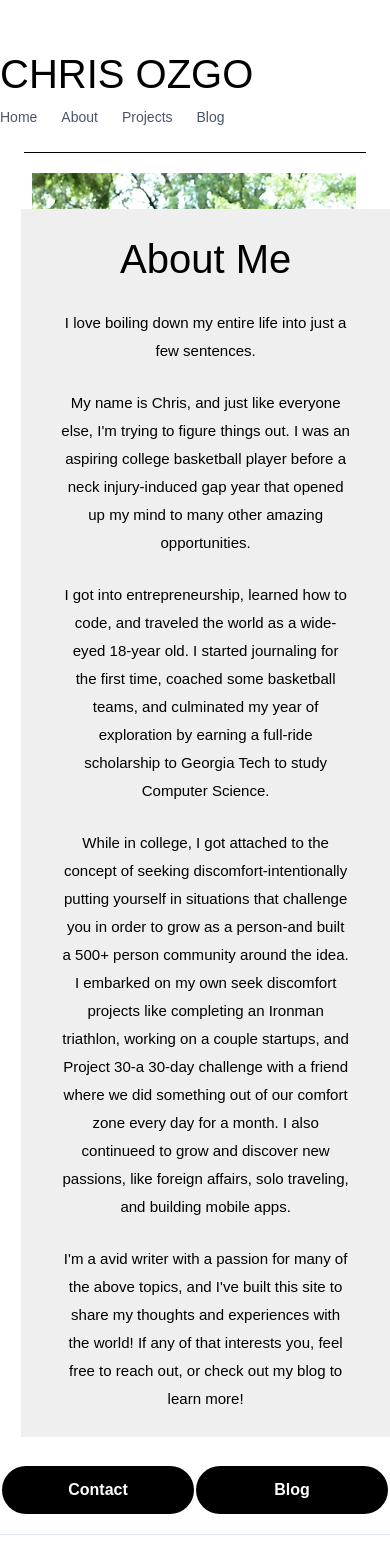
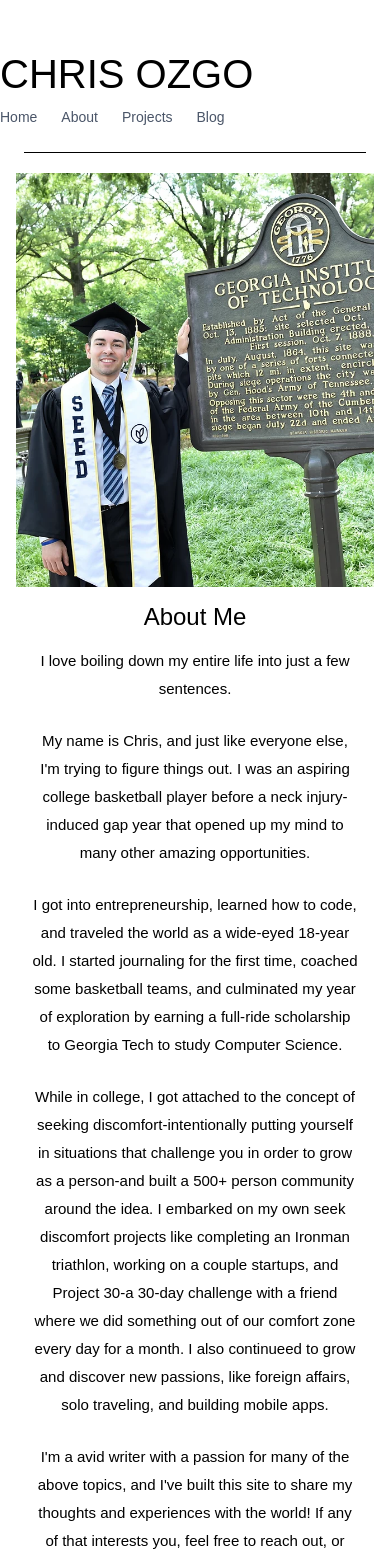
Before and after one commit to chrisozgo99/website, a Next.js app: page /about in a window 390 px wide. Shown: the top 1561 px of the page. Built offline with nearby package versions, Linux system fonts and the light colour scheme.

Commit message:
feat: about and projects mobile styling

```diff
--- a/src/pages/about.tsx
+++ b/src/pages/about.tsx
@@ -8,16 +8,18 @@ const About = () => {
   const router = useRouter();
   return (
     <Main meta={<Meta title="About" description="About Chris Ozgo" />}>
-      <div className="ml-8 flex flex-row">
-        <div className="h-[740px] w-[640px]">
+      <div className="mx-4 flex-row sm:ml-8 sm:flex">
+        <div className="sm:h-[740px] sm:w-[640px]">
           <img
             className="h-full w-full object-cover"
             src={`${router.basePath}/assets/images/chrisozgo3.png`}
             alt="Chris Ozgo smiling in graduation regalia"
           />
         </div>
-        <div className="mb-[-35px] ml-[-335px] mt-9 w-[650px] bg-gray-200 px-10 text-center font-avenir text-[0.94rem] leading-7">
-          <h1 className="my-9 font-raleway text-4.5xl font-light">About Me</h1>
+        <div className="px-4 text-center font-avenir text-[0.94rem] leading-7 sm:mb-[-35px] sm:ml-[-335px] sm:mt-9 sm:w-[650px] sm:bg-gray-200 sm:px-10">
+          <h1 className="my-4 font-raleway text-2xl font-light sm:my-9 sm:text-4.5xl">
+            About Me
+          </h1>
           <p className="mb-6">
             I love boiling down my entire life into just a few sentences.
           </p>
@@ -53,8 +55,8 @@ const About = () => {
           </p>
         </div>
       </div>
-      <div className="mt-16 flex flex-row justify-evenly font-raleway text-base">
-        <div className="h-12 w-48">
+      <div className="mt-6 flex-row justify-evenly font-raleway text-base sm:mt-16 sm:flex">
+        <div className="mx-24 mb-4 sm:h-12 sm:w-48">
           <a href="mailto:chrisozgo99@gmail.com">
             <button
               type="button"
@@ -64,7 +66,7 @@ const About = () => {
             </button>
           </a>
         </div>
-        <div className="h-12 w-48">
+        <div className="mx-24 sm:h-12 sm:w-48">
           <Link href="/blog/">
             <button
               type="button"
--- a/src/pages/projects.tsx
+++ b/src/pages/projects.tsx
@@ -93,17 +93,17 @@ const Projects = () => {
     <Main meta={<Meta title="Projects" description="Projects" />}>
       <div className="w-full justify-center">
         <div className="">
-          <h1 className="text-center font-raleway text-4.5xl font-bold">
+          <h1 className="mb-8 text-center font-raleway text-3xl font-bold sm:text-4.5xl">
             Projects
           </h1>
         </div>
         <div>
-          <h1 className="my-12 text-center font-avenir text-[1.625rem]">
+          <h1 className="mt-6 text-center font-avenir text-[1.625rem] sm:my-12">
             My Apps
           </h1>
-          <div className="flex justify-evenly">
+          <div className="m-auto table align-middle sm:flex sm:justify-evenly">
             {apps.map((app) => (
-              <div key={app.name}>
+              <div className="my-8" key={app.name}>
                 <Card
                   description={app.description}
                   name={app.name}
@@ -114,12 +114,12 @@ const Projects = () => {
           </div>
         </div>
         <div>
-          <h1 className="my-12 text-center font-avenir text-[1.625rem]">
+          <h1 className="mt-6 text-center font-avenir text-[1.625rem] sm:my-12">
             Work Experience
           </h1>
-          <div className="flex justify-evenly">
+          <div className="m-auto table align-middle sm:flex sm:justify-evenly">
             {work.map((app) => (
-              <div key={app.name}>
+              <div className="my-8" key={app.name}>
                 <Card
                   description={app.description}
                   name={app.name}
@@ -130,12 +130,12 @@ const Projects = () => {
           </div>
         </div>
         <div>
-          <h1 className="my-12 text-center font-avenir text-[1.625rem]">
+          <h1 className="mt-6 text-center font-avenir text-[1.625rem] sm:my-12">
             Seek Discomfort
           </h1>
-          <div className="flex justify-evenly">
+          <div className="m-auto table align-middle sm:flex sm:justify-evenly">
             {seekDiscomfort.map((app) => (
-              <div key={app.name}>
+              <div className="my-8" key={app.name}>
                 <Card
                   description={app.description}
                   name={app.name}
@@ -147,12 +147,12 @@ const Projects = () => {
           </div>
         </div>
         <div>
-          <h1 className="my-12 text-center font-avenir text-[1.625rem]">
+          <h1 className="mt-6 text-center font-avenir text-[1.625rem] sm:my-12">
             Tank Brand
           </h1>
-          <div className="flex justify-evenly">
+          <div className="m-auto table align-middle sm:flex sm:justify-evenly">
             {tank.map((app) => (
-              <div key={app.name}>
+              <div className="my-8" key={app.name}>
                 <Card
                   description={app.description}
                   name={app.name}
```
